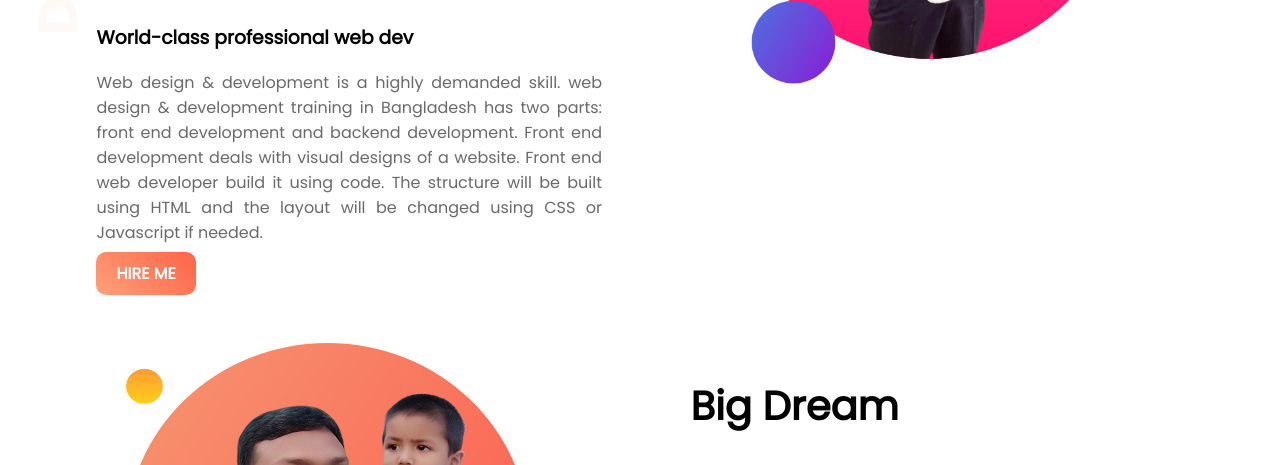
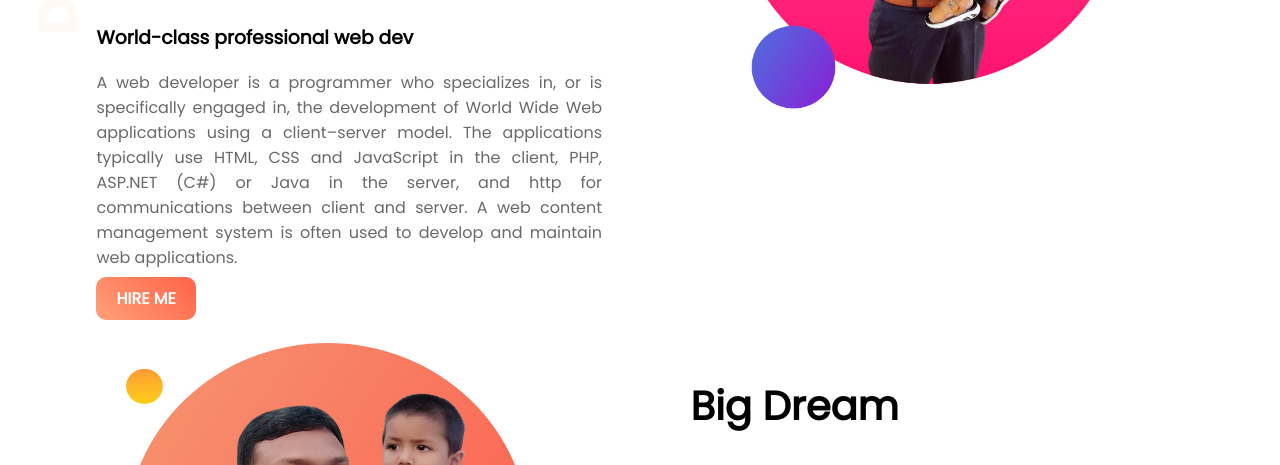
Before and after one commit to rafiqulislam2020/web-portfolio, a plain HTML site: page index.html in a window 1280 px wide. Shown: the part 335-800 px from the top of the page. Drawn offline with Linux system fonts and the light colour scheme.

Commit message:
Finished my first ever website

```diff
--- a/index.html
+++ b/index.html
@@ -14,10 +14,11 @@
                 <h1><span class="orange-highlight">Rafiqul Islam</span> Website</h1>
                 <h3>World-class professional web dev</h3>
                 <div class="align">
-                    <p>Web design & development is a highly demanded skill. web design & development training in Bangladesh has two parts: front end development and backend development. Front end development deals with visual designs of a website. Front end web developer build it using code. The structure will be built using HTML and the layout will be changed using CSS or Javascript if needed.</p>
+                    <p>A web developer is a programmer who specializes in, or is specifically engaged in, the development of World Wide Web applications using a client–server model. The applications typically use HTML, CSS and JavaScript in the client, PHP, ASP.NET (C#) or Java in the server, and http for communications between client and server. A web content management system is often used to develop and maintain web applications.</p>
+
                     <a class="link-button" target="_blank" href="https://www.linkedin.com/in/rafiqul-islam-00042350/">HIRE ME</a>
                 </div>
-            </div>
+            </div><br>
             <div class="helf-width">
                 <img class="topimg1" src="images/r2.jpg" alt="" >
             </div>
```
